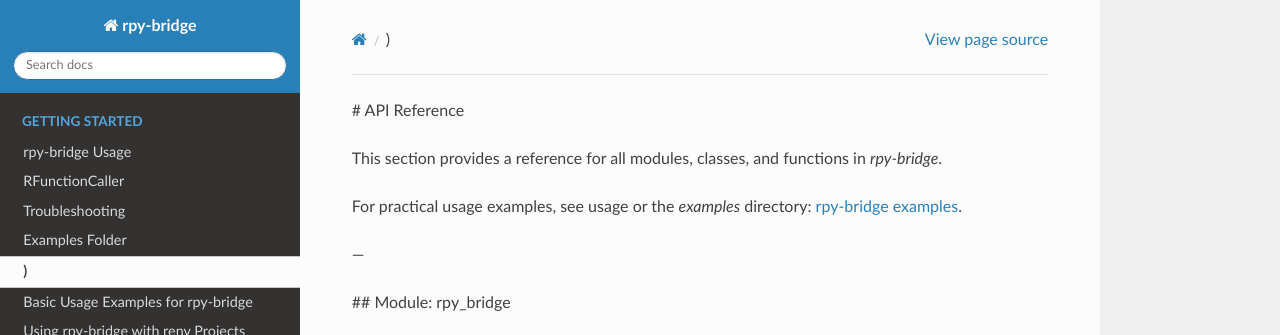
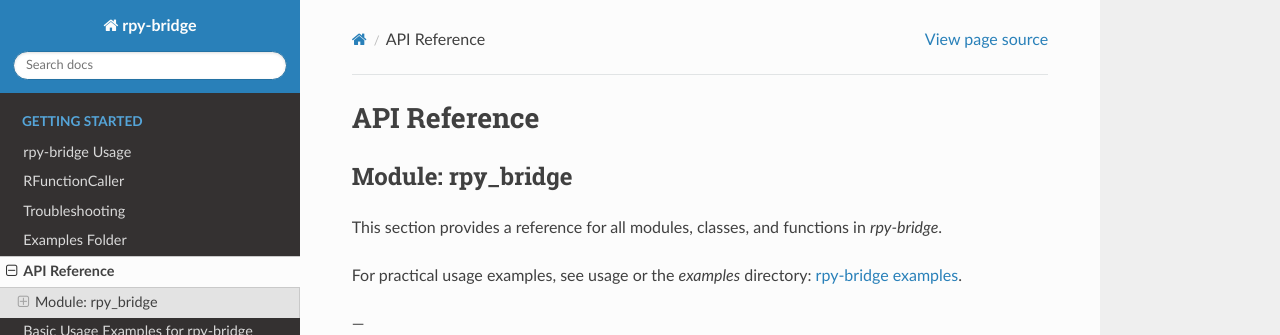
Before and after one commit to vic-cheung/rpy-bridge, a Sphinx documentation site: the page built from docs/api.rst, in a window 1280 px wide and 900 px high, cut to the strip 0-335 px from the top of the window. Built offline with Sphinx 7.4.7 and the Read the Docs theme 3.1.0, drawn with Linux system fonts in a browser that asks for light colours; pages that are not in the unit, such as notebooks, are missing from menus.

Commit message:
fix header rendering

```diff
--- a/docs/api.rst
+++ b/docs/api.rst
@@ -1,4 +1,8 @@
-# API Reference
+API Reference
+=============
+
+Module: rpy_bridge
+------------------
 
 This section provides a reference for all modules, classes, and functions in `rpy-bridge`.
 
--- a/docs/usage.rst
+++ b/docs/usage.rst
@@ -133,7 +133,6 @@ R Not Found
 -----------
 
 - Ensure R is installed and in PATH
-- On CI/testing, R_HOME may be lazily checked to avoid breaking tests
 
 Function Not Found
 ------------------
```
